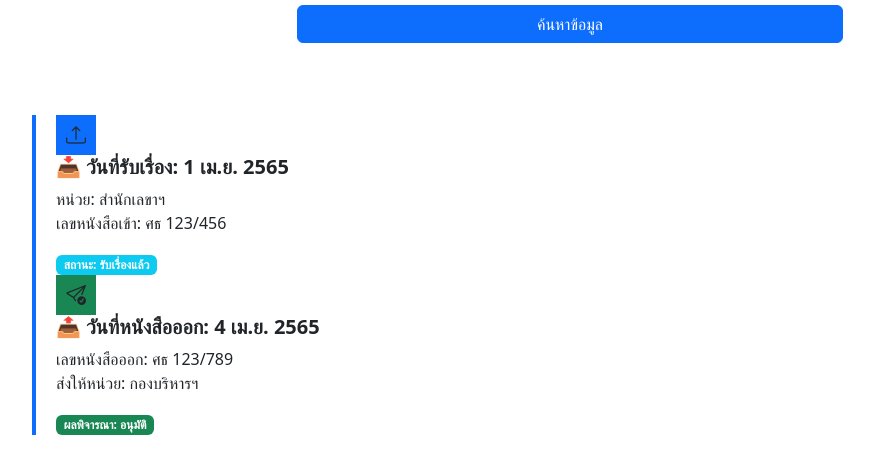
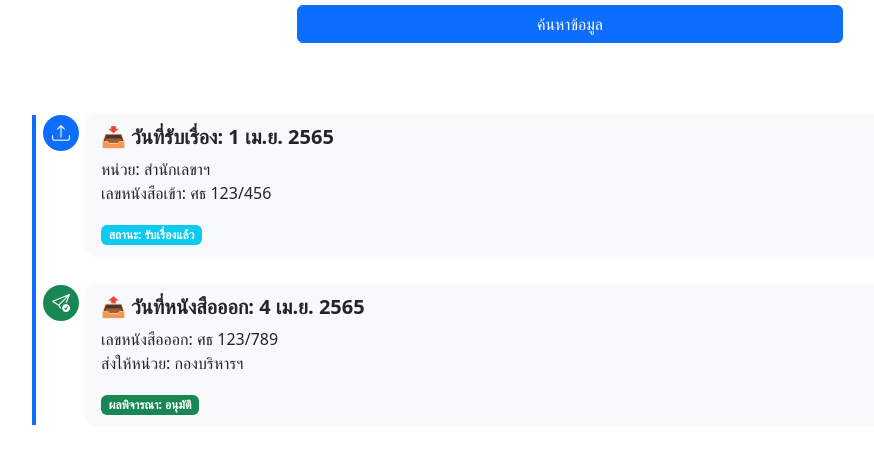
Before and after one commit to worari/tracking-timeline, a plain HTML site: page index.html in a window 1280 px wide. Shown: the part 153-626 px from the top of the page, without its empty margins (70-944 px from the left). Drawn offline with nearby package versions, Linux system fonts and the light colour scheme.

Commit message:
Update style.css

```diff
--- a/style.css
+++ b/style.css
@@ -38,3 +38,38 @@
   align-items: center;
   font-size: 20px;
 }
+
+.timeline {
+  position: relative;
+  padding-left: 30px;
+  border-left: 4px solid #0d6efd;
+}
+
+.timeline-item {
+  position: relative;
+  margin-bottom: 30px;
+}
+
+.timeline-icon {
+  position: absolute;
+  left: -23px;
+  top: 0;
+  width: 36px;
+  height: 36px;
+  border-radius: 50%;
+  background-color: #0d6efd;
+  color: white;
+  display: flex;
+  align-items: center;
+  justify-content: center;
+  font-size: 18px;
+  box-shadow: 0 0 0 4px white;
+}
+
+.timeline-content {
+  margin-left: 20px;
+  padding: 10px 15px;
+  background: #f8f9fa;
+  border-radius: 10px;
+  box-shadow: 0 0 5px rgba(0,0,0,0.05);
+}
```
